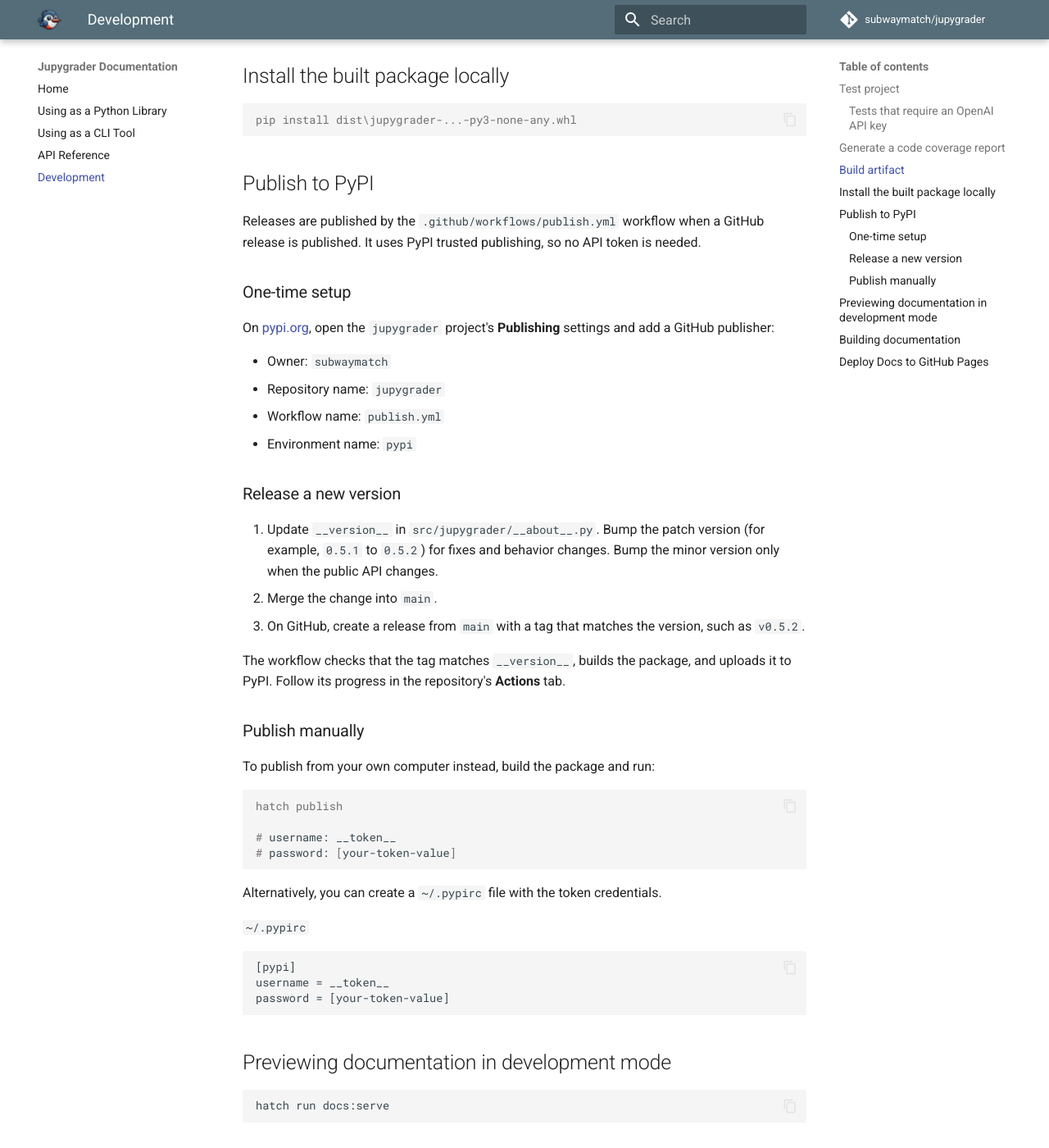
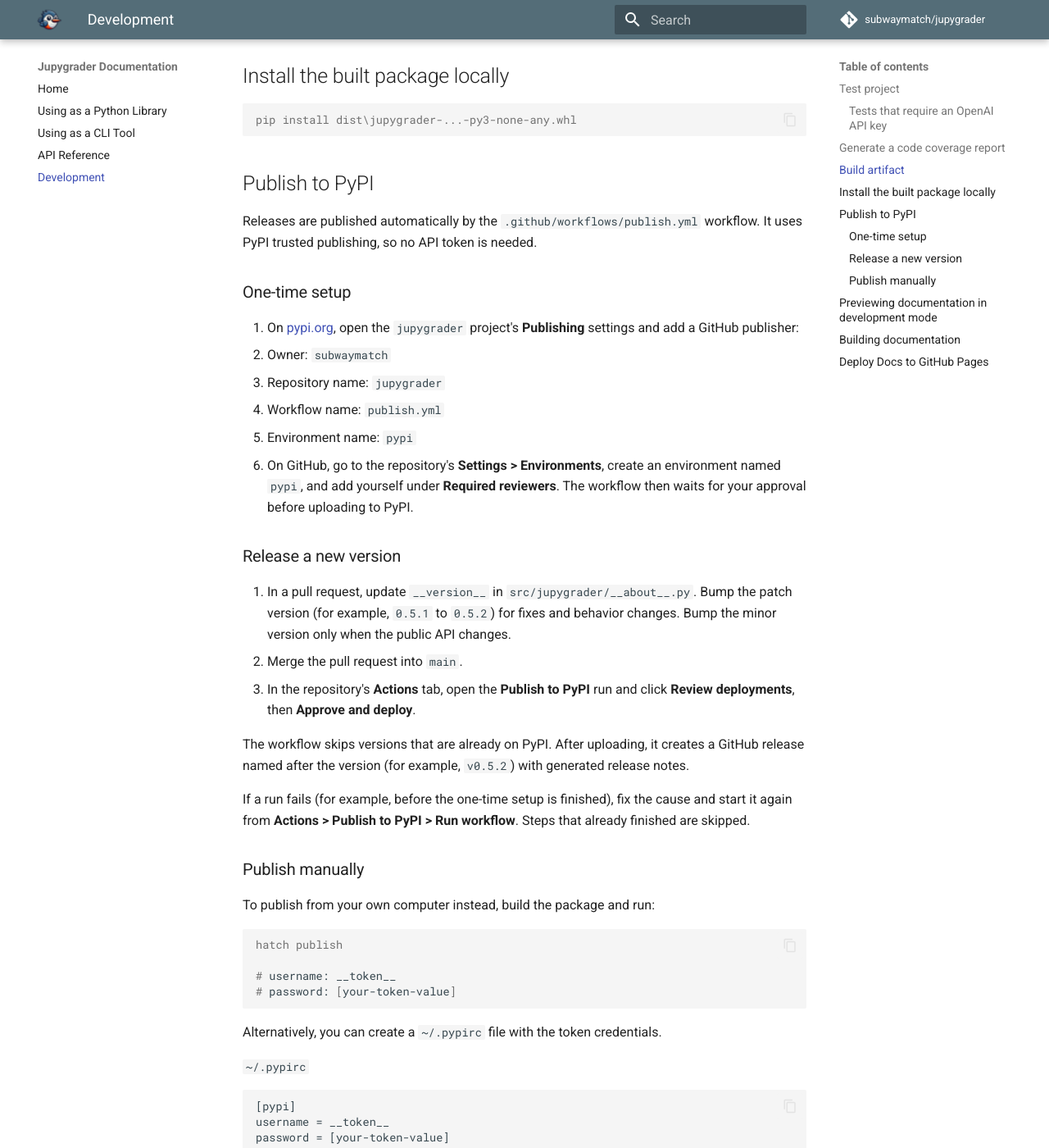
Before and after one commit to subwaymatch/jupygrader, an MkDocs documentation site: the page built from docs/development.md, in a window 1280 px wide and 1400 px high, scrolled down 1370 px. Shown: the whole window at 82% size. Built offline with MkDocs 1.6.1 and Material for MkDocs 9.7.7, drawn with Linux system fonts in a browser that asks for light colours; comment, search, counter and statistics services are not loaded.

Commit message:
Publish to PyPI automatically when the version changes on main
Replace the release-triggered workflow with one that runs when
src/jupygrader/__about__.py (or the workflow itself) changes on main.
If the version is not on PyPI yet, it builds the package, waits for
approval in the "pypi" environment, uploads with trusted publishing,
and creates a matching GitHub release with generated notes. Reruns
skip steps that already finished, and manual runs only work from main.
docs/development.md describes the new setup and release steps.

Co-Authored-By: Claude Opus 5.5 <noreply@anthropic.com>
Claude-Session: https://claude.ai/code/session_01NodgA3Pdtgb3VFw6SAvNyU

```diff
--- a/docs/development.md
+++ b/docs/development.md
@@ -60,24 +60,26 @@ pip install dist\jupygrader-...-py3-none-any.whl
 
 ## Publish to PyPI
 
-Releases are published by the `.github/workflows/publish.yml` workflow when a GitHub release is published. It uses PyPI trusted publishing, so no API token is needed.
+Releases are published automatically by the `.github/workflows/publish.yml` workflow. It uses PyPI trusted publishing, so no API token is needed.
 
 ### One-time setup
 
-On [pypi.org](https://pypi.org/manage/project/jupygrader/settings/publishing/), open the `jupygrader` project's **Publishing** settings and add a GitHub publisher:
-
-- Owner: `subwaymatch`
-- Repository name: `jupygrader`
-- Workflow name: `publish.yml`
-- Environment name: `pypi`
+1. On [pypi.org](https://pypi.org/manage/project/jupygrader/settings/publishing/), open the `jupygrader` project's **Publishing** settings and add a GitHub publisher:
+   - Owner: `subwaymatch`
+   - Repository name: `jupygrader`
+   - Workflow name: `publish.yml`
+   - Environment name: `pypi`
+2. On GitHub, go to the repository's **Settings > Environments**, create an environment named `pypi`, and add yourself under **Required reviewers**. The workflow then waits for your approval before uploading to PyPI.
 
 ### Release a new version
 
-1. Update `__version__` in `src/jupygrader/__about__.py`. Bump the patch version (for example, `0.5.1` to `0.5.2`) for fixes and behavior changes. Bump the minor version only when the public API changes.
-2. Merge the change into `main`.
-3. On GitHub, create a release from `main` with a tag that matches the version, such as `v0.5.2`.
+1. In a pull request, update `__version__` in `src/jupygrader/__about__.py`. Bump the patch version (for example, `0.5.1` to `0.5.2`) for fixes and behavior changes. Bump the minor version only when the public API changes.
+2. Merge the pull request into `main`.
+3. In the repository's **Actions** tab, open the **Publish to PyPI** run and click **Review deployments**, then **Approve and deploy**.
 
-The workflow checks that the tag matches `__version__`, builds the package, and uploads it to PyPI. Follow its progress in the repository's **Actions** tab.
+The workflow skips versions that are already on PyPI. After uploading, it creates a GitHub release named after the version (for example, `v0.5.2`) with generated release notes.
+
+If a run fails (for example, before the one-time setup is finished), fix the cause and start it again from **Actions > Publish to PyPI > Run workflow**. Steps that already finished are skipped.
 
 ### Publish manually
 
```
Also changed, not shown: 1 other file.
